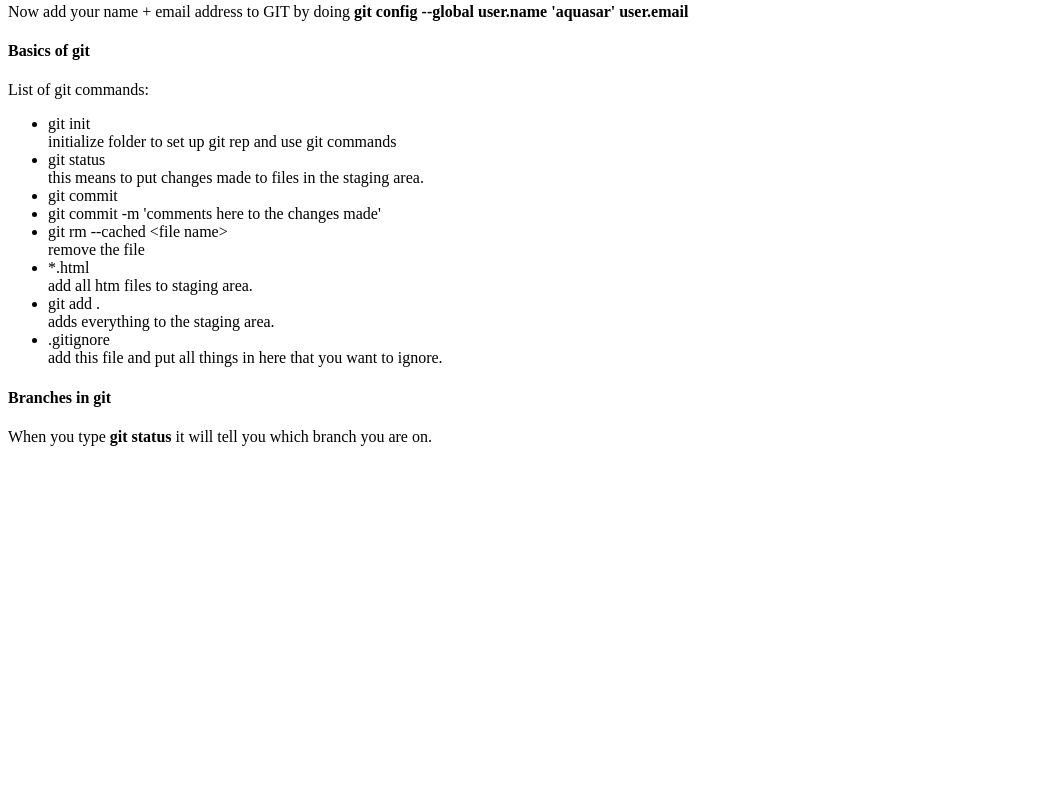
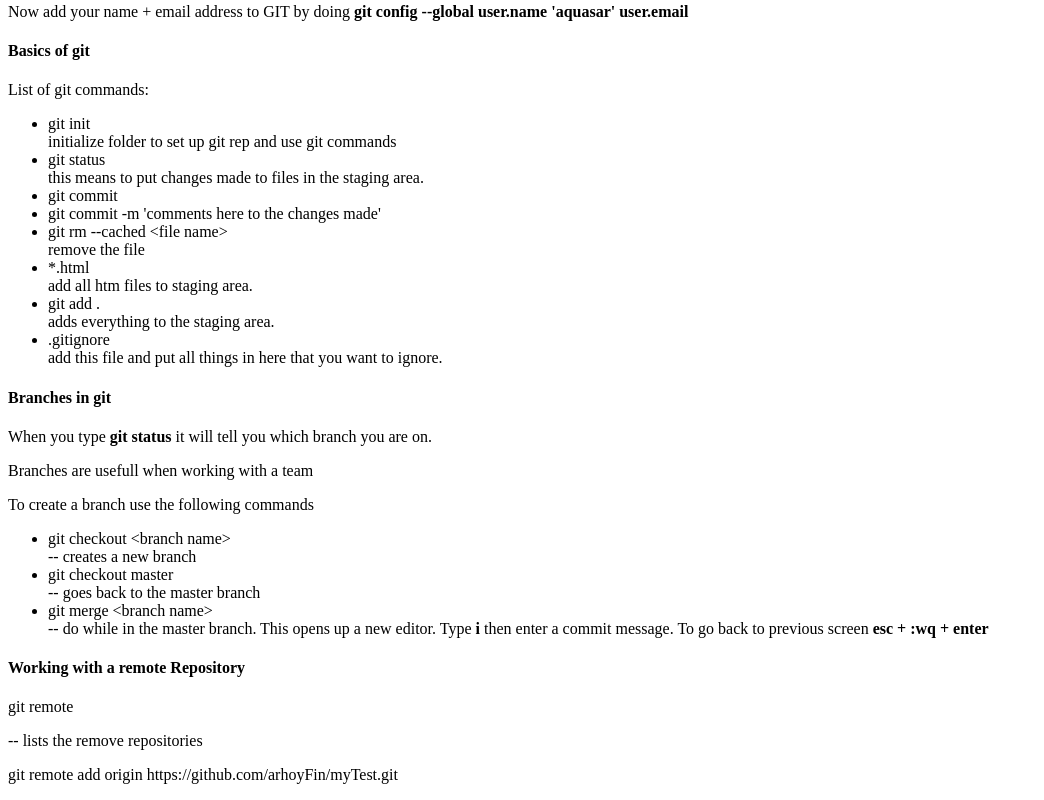
Before and after one commit to arhoyFin/myTest, a plain HTML site: page index.html in a window 1280 px wide. Shown: the part 309-1109 px from the top of the page, without its empty margins (0-1044 px from the left). Before the commit the page ends 800 px from the top, so only its background shows below. Drawn offline with Linux system fonts and the light colour scheme.

Commit message:
read me updated

```diff
--- a/index.html
+++ b/index.html
@@ -52,5 +52,19 @@ Folder Options >View .
 
     <h4>Branches in git</h4>
     <p> When you type <strong>git status</strong> it will tell you which branch you are on. </p>
+    <p>Branches are usefull when working with a team</p>
+    <p>To create a branch use the following commands
+        <ul>
+            <li>git checkout &lt;branch name&gt;</li> -- creates a new branch
+            <li>git checkout master</li> -- goes back to the master branch
+            <li>git merge &lt;branch name&gt;</li> -- do while in the master branch.
+             This opens up a new editor. Type <strong>i</strong> then enter a commit message.
+             To go back to previous screen <strong> esc + :wq + enter</strong>
+        </ul>
+    </p>
+
+    <h4>Working with a remote Repository</h4>
+     <p>git remote</p> -- lists the remove repositories
+     <p>git remote add origin https://github.com/arhoyFin/myTest.git</p>
 </body>
 </html>
```
Also changed, not shown: 1 other file.
